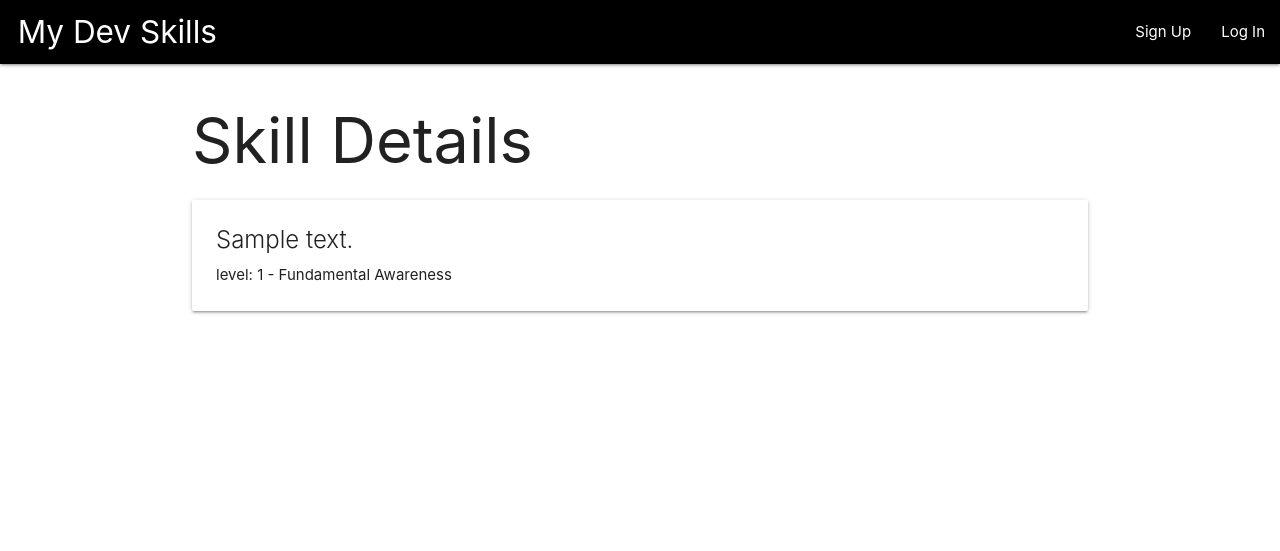
After one commit to lolo19950603/My-Dev-Skills, a Django app: page /skills/1/ in a window 1280 px wide. The commit adds this page. Shown: the top 551 px of the page. Run offline with Django 4.2, Linux system fonts and the light colour scheme; tables that the repository leaves empty hold one stand-in row (values such as "Sample post").

Commit message:
add detail view page

```diff
--- a/mydevskills/main_app/models.py
+++ b/mydevskills/main_app/models.py
@@ -26,3 +26,6 @@ class Skill(models.Model):
 
     def get_absolute_url(self):
         return reverse('skills_index')
+
+    def get_skill_display(self):
+        return SKILLS[self.skill_level-1][1]
--- /dev/null
+++ b/mydevskills/main_app/templates/main_app/skill_detail.html
@@ -0,0 +1,12 @@
+{% extends 'base.html' %}
+{% block content %}
+
+<h1>Skill Details</h1>
+
+<div class="card">
+  <div class="card-content">
+    <span class="card-title">{{ skill.description }}</span>
+    <p>level: {{ skill.get_skill_display }}</p>
+</div>
+
+{% endblock %}
--- a/mydevskills/main_app/templates/main_app/skill_list.html
+++ b/mydevskills/main_app/templates/main_app/skill_list.html
@@ -4,6 +4,7 @@
 <h1>Skill List</h1>
 
 {% for skill in object_list %}
+    <a href="{% url 'skills_detail' skill.id %}">
     <div class="card">
         <div class="card-content">
             <span class="card-title">{{ skill.description }}</span>
--- a/mydevskills/main_app/urls.py
+++ b/mydevskills/main_app/urls.py
@@ -5,6 +5,7 @@ urlpatterns = [
     path('accounts/signup/', views.signup, name='signup'),
     path('', views.home, name='home'),
     path('skills/', views.SkillList.as_view(), name='skills_index'),
+    path('skills/<int:pk>/', views.SkillDetail.as_view(), name='skills_detail'),
     path('skills/create/', views.SkillCreate.as_view(), name='skills_create'),
     path('skills/<int:pk>/update/', views.SkillUpdate.as_view(), name='skills_update'),
     path('skills/<int:pk>/delete/', views.SkillDelete.as_view(), name='skills_delete'),
--- a/mydevskills/main_app/views.py
+++ b/mydevskills/main_app/views.py
@@ -2,7 +2,7 @@ from django.shortcuts import render, redirect
 from django.contrib.auth import login
 from django.contrib.auth.forms import UserCreationForm
 from .models import Skill
-from django.views.generic import ListView
+from django.views.generic import ListView, DetailView
 from django.views.generic.edit import CreateView, UpdateView, DeleteView
 
 # Create your views here.
@@ -17,7 +17,7 @@ def signup(request):
       user = form.save()
       # This is how we log a user in via code
       login(request, user)
-      return redirect('index')
+      return redirect('skills_index')
     else:
       error_message = 'Invalid sign up - try again'
   # A bad POST or a GET request, so render signup.html with an empty form
@@ -29,6 +29,12 @@ def home(request):
     return render(request, 'home.html')
 
 class SkillList(ListView):
+  model = Skill
+
+  def get_queryset(self):
+        return Skill.objects.filter(user=self.request.user)
+
+class SkillDetail(DetailView):
   model = Skill
 
 class SkillCreate(CreateView):
```
Also changed, not shown: mydevskills/main_app/static/css/mystyle.css (line endings or trailing spaces).
